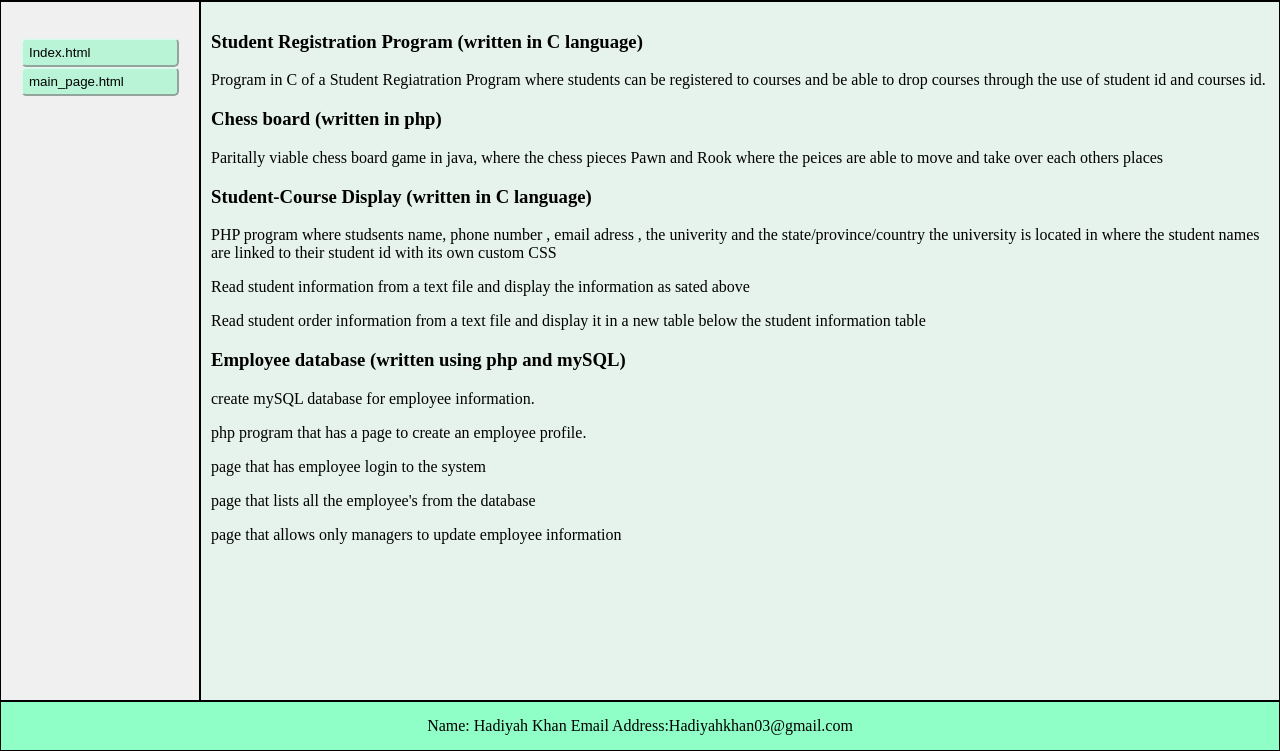
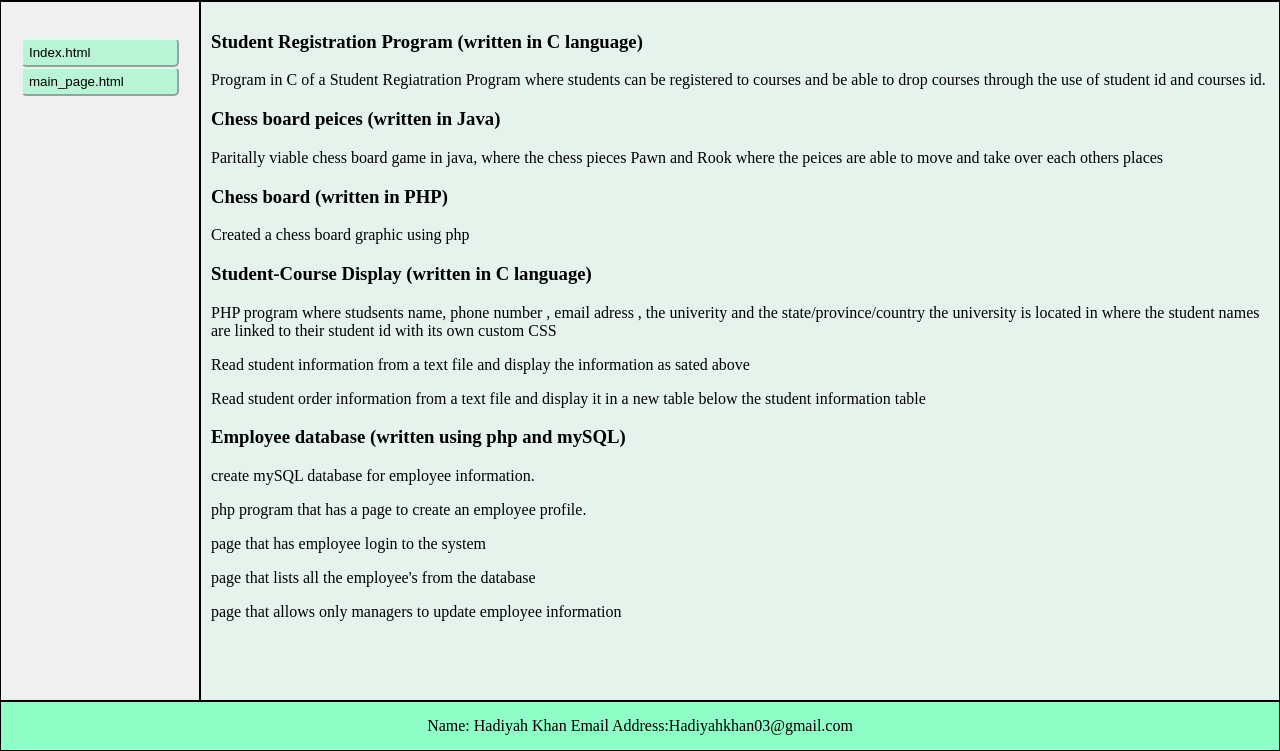
Before and after one commit to Hadiyah-Khan/portfolio.github.io, a plain HTML site: page Academic_Projects.html in a window 1280 px wide. Shown: the part 49-800 px from the top of the page. Drawn offline with Linux system fonts and the light colour scheme.

Commit message:
Update Academic_Projects.html

```diff
--- a/Academic_Projects.html
+++ b/Academic_Projects.html
@@ -22,9 +22,11 @@
     <div id="content">
 	<h3>Student Registration Program (written in C language)</h3>
 	<p>Program in C of a Student Regiatration Program where students can be registered to courses and be able to drop courses through the use of student id and courses id. </p>
-	<h3>Chess board (written in php) </h3>
+	<h3>Chess board peices (written in Java) </h3>
 	<p>Paritally viable chess board game in java, where the chess pieces Pawn and Rook where the peices are able to move and take over each others places</p>
-	<h3>Student-Course Display (written in C language)</h3>
+	    <h3> Chess board (written in PHP) </h3>
+	    <p> Created a chess board graphic using php </p>
+	    <h3>Student-Course Display (written in C language)</h3>
 	<p>PHP program where studsents name, phone number , email adress , the univerity and the state/province/country the university is located in where the student names are linked to their student id with its own custom CSS</p>
 	<p>Read student information from a text file and display the information as sated above</p>
 	<p>Read student order information from a text file and display it in a new table below the student information table</p>
```
